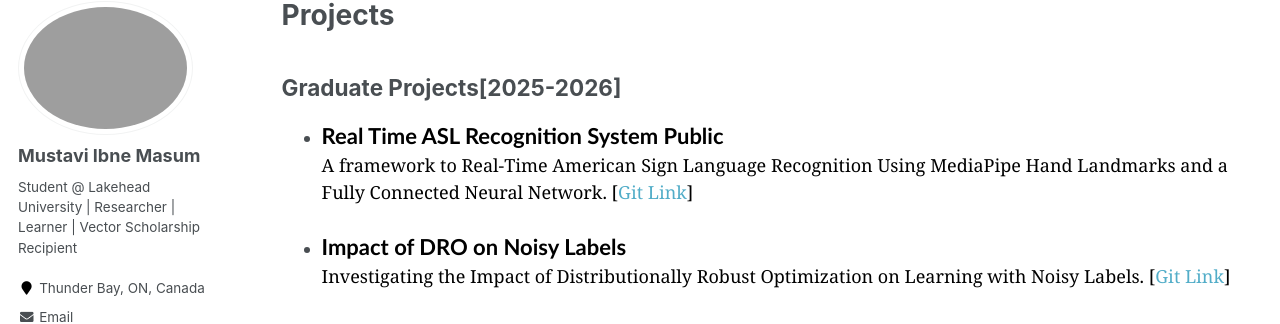
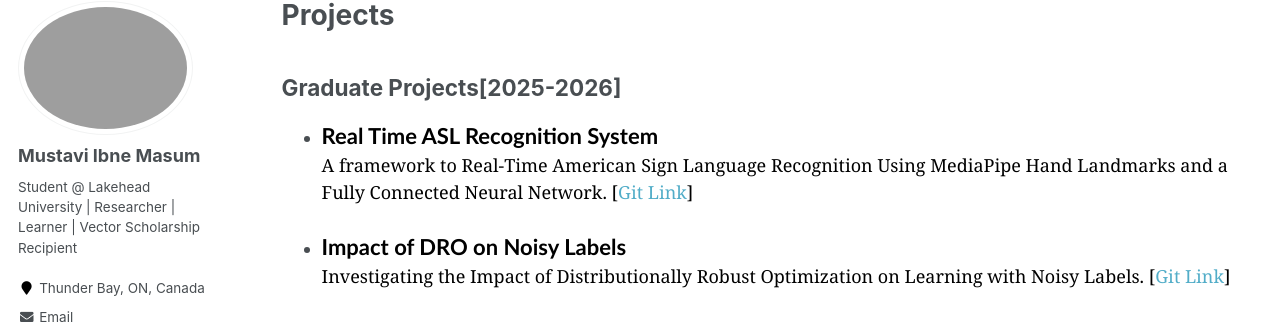
Before and after one commit to Mustavi-Ibne-Masum/mustavi-ibne-masum.github.io, a Jekyll site: the page built from _pages/projects.md, in a window 1280 px wide and 900 px high. Shown: the part 117-441 px from the top of the window. Built offline with Jekyll 4.4.1, drawn with Linux system fonts in a browser that asks for light colours; some web fonts are replaced.

Commit message:
Update projects.md

```diff
--- a/_pages/projects.md
+++ b/_pages/projects.md
@@ -22,8 +22,7 @@ author_profile: true
 </style>
 
 ## Graduate Projects[2025-2026]
-* <span style="color:black;font-family:Trebuchet MS;font-size:22px"><b>Real Time ASL Recognition System
-Public</b></span><br>
+* <span style="color:black;font-family:Trebuchet MS;font-size:22px"><b>Real Time ASL Recognition System</b></span><br>
 <span style="color:black;font-family:Georgia">A framework to Real-Time American Sign Language Recognition Using MediaPipe Hand Landmarks and a Fully Connected Neural Network.
 [[Git Link](https://github.com/Mustavi-99/Real-Time-ASL-Recognition-System)]
 </span>
```
